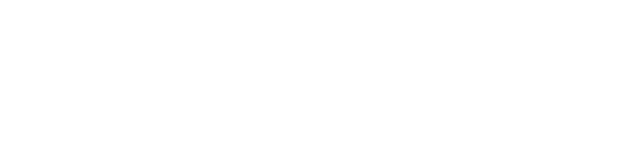
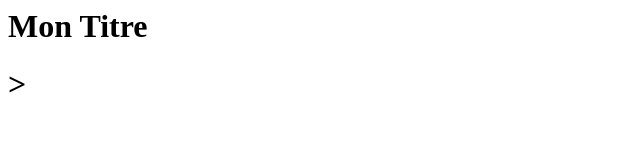
Before and after one commit to thierryseba/formation-git, a plain HTML site: page index.html in a window 1280 px wide. Shown: the whole page, without its empty margins (0-640 px from the left). Drawn offline with Linux system fonts and the light colour scheme.

Commit message:
First html page and CSS file Color green H1

```diff
--- a/index.html
+++ b/index.html
@@ -1 +1,5 @@
-<html></html>
+<html>
+<body>
+<h1>Mon Titre<h1>>
+</body>
+</html>
--- /dev/null
+++ b/style.css
@@ -0,0 +1,3 @@
+body {
+	color: green;
+}
```
